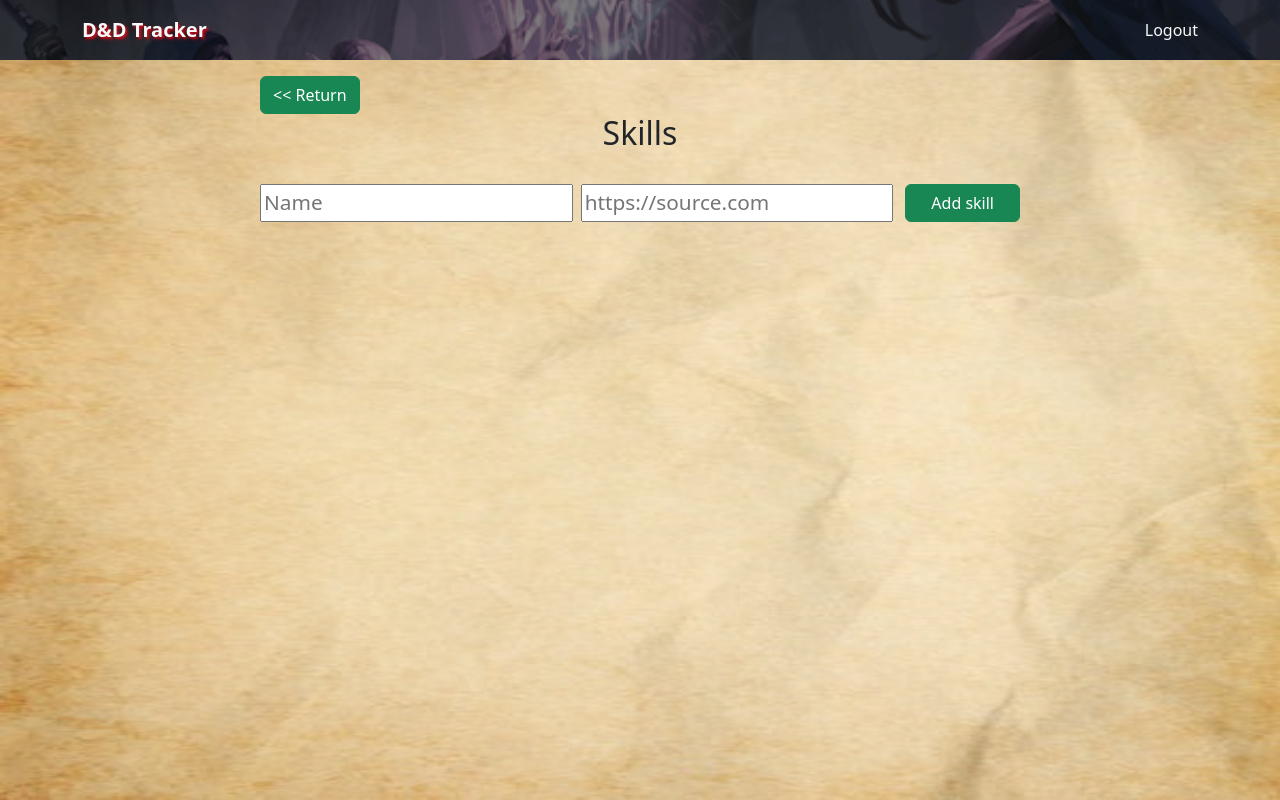
After one commit to DenSan83/dnd-tracker, a PHP site: page /app/Views/Templates/edit_skills_tpl.php in a window 1280 px wide. The commit adds this page. Run offline with PHP 8.4, Linux system fonts and the light colour scheme; the template is opened without the code that fills it, so the values that code supplies are empty; some libraries are stand-ins or nearby versions.

Commit message:
ADD skills

```diff
--- a/app/Controllers/HomeController.php
+++ b/app/Controllers/HomeController.php
@@ -46,6 +46,8 @@ class HomeController extends Controller
                 $level = ($thisSpell['level'] === 0) ? 'Cantrips' : 'Level '.$thisSpell['level'];
                 $spellsByLevel[$level][] = $thisSpell;
             }
+            // Skills
+            $skills = (array_key_exists('skills', $myCharacter->getCharModifiers())) ? $myCharacter->getCharModifiers()['skills'] : [];
         }
 
         $this->view->load($homeTpl, [
@@ -55,7 +57,8 @@ class HomeController extends Controller
             'abilities' => $abilities,
             'modifiers' => $modifiers,
             'about' => $about,
-            'spells_by_level' => $spellsByLevel
+            'spells_by_level' => $spellsByLevel,
+            'skills' => $skills
         ]);
 
         //-Aside fields:
--- /dev/null
+++ b/app/Views/Templates/edit_skills_tpl.php
@@ -0,0 +1,32 @@
+<?php include_once 'partials/editor_top_tpl.php'; ?>
+    <div class="content container text-center">
+        <div class="float-left d-flex">
+            <a href="<?= HOST ?>/" class="btn btn-success"> << Return</a>
+        </div>
+        <div class="title px-5 mb-4">
+            <h2>Skills</h2>
+            <ul class="list-group">
+                <?php foreach ($data['skills'] as $skill) { ?>
+                    <li class="list-group-item d-flex">
+                        <a href="<?= $skill['link'] ?>" target="_blank"><?= $skill['name'] ?></a>
+                    </li>
+                <?php } ?>
+            </ul>
+        </div>
+        <div class="skills editor">
+            <form method="post">
+                <div class="row flex-nowrap justify-content-around m-0 mb-3">
+                    <div class="col-5 p-0 pe-1">
+                        <input type="text" placeholder="Name" data-host="<?= HOST ?>" name="skill[name]" class="w-100 input-spells" autocomplete="off" />
+                    </div>
+                    <div class="col-5 p-0 ps-1">
+                        <input type="text" placeholder="https://source.com" data-host="<?= HOST ?>" name="skill[link]" class="w-100 input-spells" autocomplete="off" />
+                    </div>
+                    <div class="col-2 pe-0">
+                        <button type="submit" id="addButton" class="btn btn-success w-100">Add skill</button>
+                    </div>
+                </div>
+            </form>
+        </div>
+    </div>
+<?php include_once 'partials/editor_bottom_tpl.php'; ?>
--- a/app/Views/Templates/online-home_tpl.php
+++ b/app/Views/Templates/online-home_tpl.php
@@ -172,9 +172,9 @@
                         </a>
                     </div>
                     <div class="d-block">
-                        - Skill list
-                        - Features
-                        - Other proficiencies & langs
+                        <?php foreach ($data['skills'] as $skill) { ?>
+                            - <a href="<?= $skill['link'] ?>" target="_blank"><?= $skill['name'] ?></a> <br>
+                        <?php } ?>
                     </div>
                 </div>
             </div>
```
Also changed, not shown: app/Controllers/CharacterController.php (+19 -1 lines), app/Views/Templates/edit_skils_tpl.php (deleted, +0 -16 lines).
